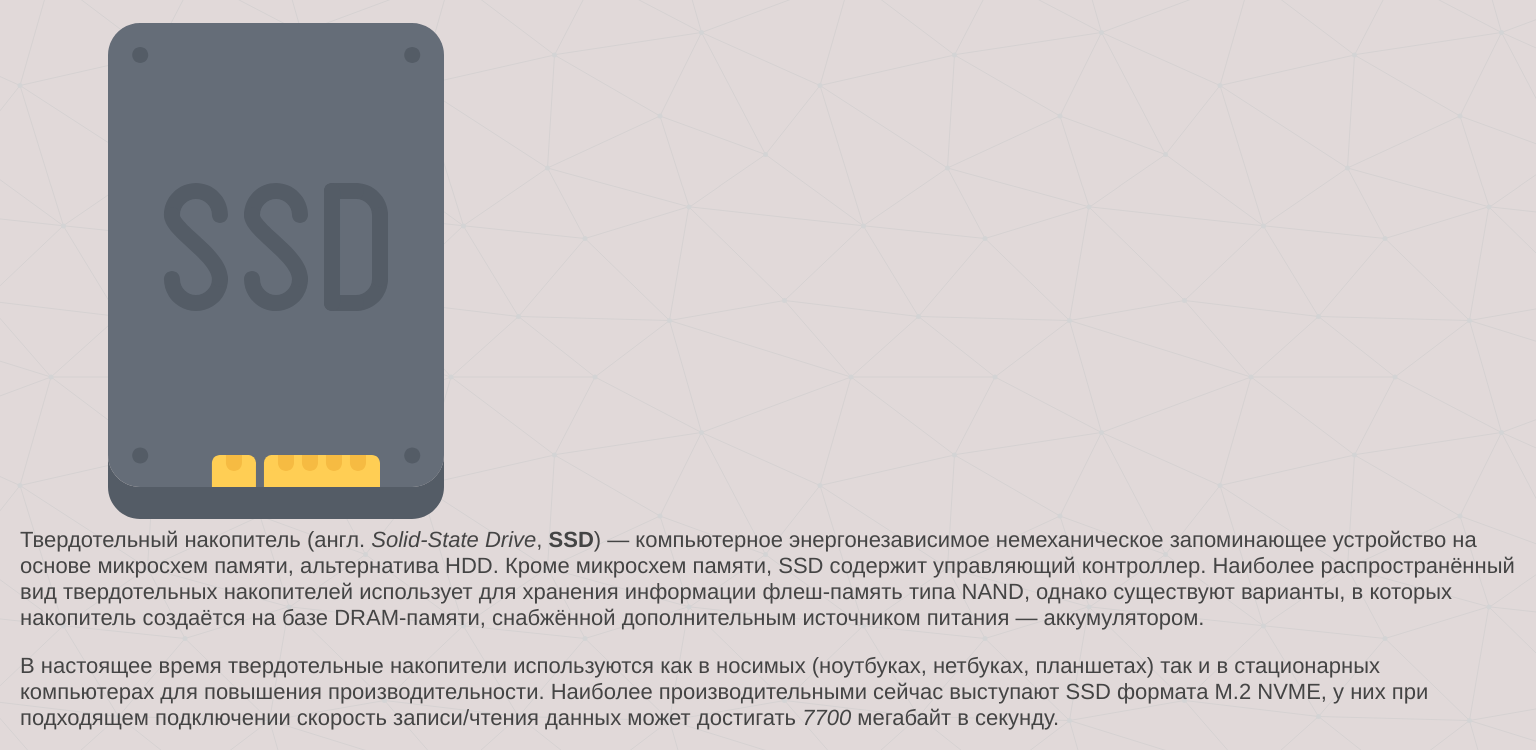
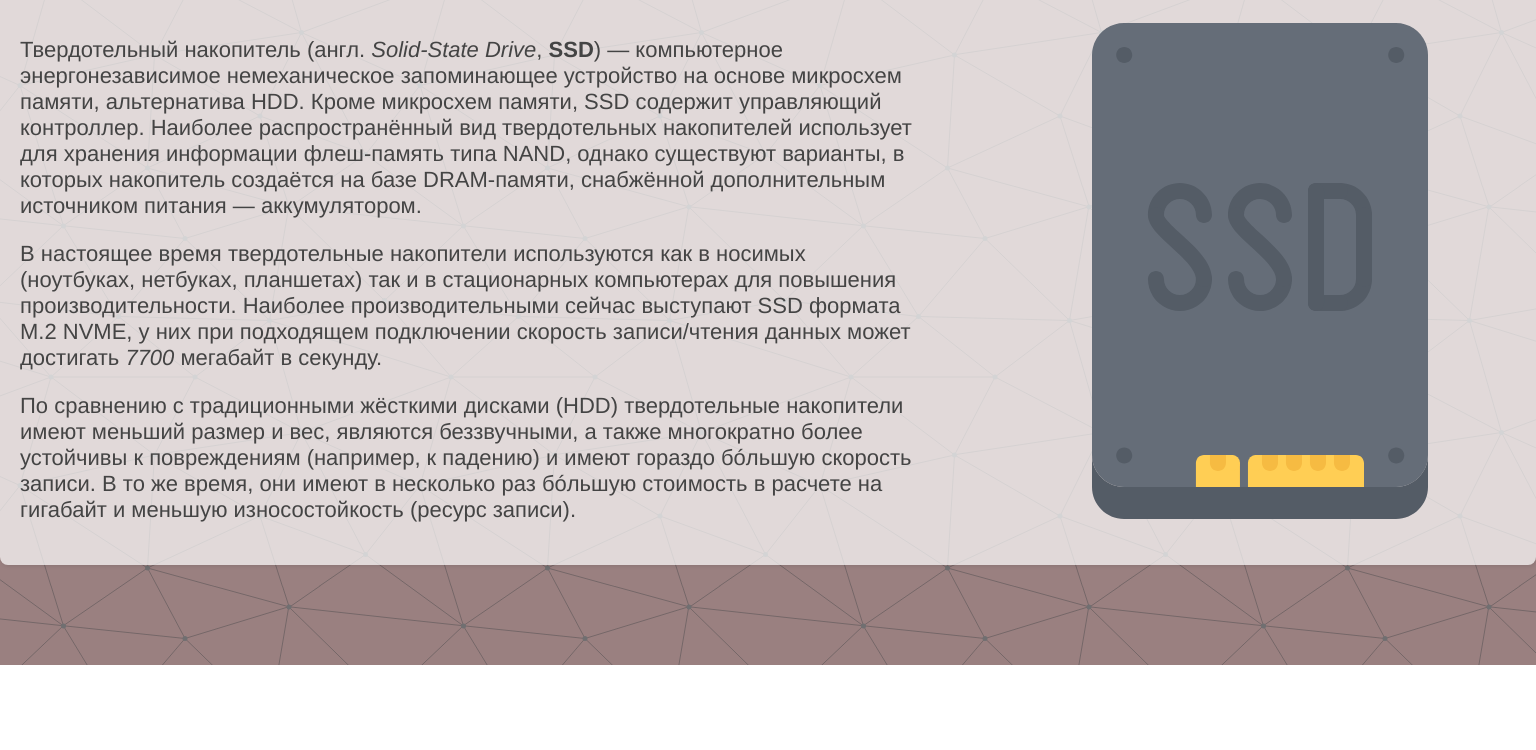
Before and after one commit to Ivan-Kulagin/ivan-kulagin.github.io, a plain HTML site: page index.html in a window 1536 px wide. Shown: the part 214-964 px from the top of the page. After the commit the page ends 879 px from the top, so only its background shows below. Drawn offline with Linux system fonts and the light colour scheme.

Commit message:
upd
sidebar

```diff
--- a/index.html
+++ b/index.html
@@ -1,6 +1,6 @@
 <html>
     <head>
-        <title>Главная</title>
+        <title>Современные SSD</title>
         <meta name="viewport" content="width=device-width, initial-scale=1.0">
         <meta name="msapplication-TileColor" content="#da532c">
         <meta name="theme-color" content="#ffffff">
@@ -25,13 +25,23 @@
             </ul>
         </div>
         <div class="container">
-            <h1>Современные твердотельные накопители</h1>
+           <div class="content-header">
+                <h1>Современные твердотельные накопители</h1>
+           </div>
+           <div class ="content-container">
+                <div class="mimg">
+                    <img src = "images/index/ssd.svg">
+                </div>
+                <div class="content">
+                    <p>Твердотельный накопитель (англ. <i>Solid-State Drive</i>, <b>SSD</b>) — компьютерное энергонезависимое немеханическое запоминающее устройство на основе микросхем памяти, альтернатива HDD. Кроме микросхем памяти, SSD содержит управляющий контроллер. Наиболее распространённый вид твердотельных накопителей использует для хранения информации флеш-память типа NAND, однако существуют варианты, в которых накопитель создаётся на базе DRAM-памяти, снабжённой дополнительным источником питания — аккумулятором.</p>
+                    <p>В настоящее время твердотельные накопители используются как в носимых (ноутбуках, нетбуках, планшетах) так и в стационарных компьютерах для повышения производительности. Наиболее производительными сейчас выступают SSD формата M.2 NVME, у них при подходящем подключении скорость записи/чтения данных может достигать <i>7700</i> мегабайт в секунду.</p>
 
-            <p><img src = "images/index/ssd.svg"><br>Твердотельный накопитель (англ. <i>Solid-State Drive</i>, <b>SSD</b>) — компьютерное энергонезависимое немеханическое запоминающее устройство на основе микросхем памяти, альтернатива HDD. Кроме микросхем памяти, SSD содержит управляющий контроллер. Наиболее распространённый вид твердотельных накопителей использует для хранения информации флеш-память типа NAND, однако существуют варианты, в которых накопитель создаётся на базе DRAM-памяти, снабжённой дополнительным источником питания — аккумулятором.</p>
-
-            <p>В настоящее время твердотельные накопители используются как в носимых (ноутбуках, нетбуках, планшетах) так и в стационарных компьютерах для повышения производительности. Наиболее производительными сейчас выступают SSD формата M.2 NVME, у них при подходящем подключении скорость записи/чтения данных может достигать <i>7700</i> мегабайт в секунду.</p>
-
-            <p>По сравнению с традиционными жёсткими дисками (HDD) твердотельные накопители имеют меньший размер и вес, являются беззвучными, а также многократно более устойчивы к повреждениям (например, к падению) и имеют гораздо бóльшую скорость записи. В то же время, они имеют в несколько раз бóльшую стоимость в расчете на гигабайт и меньшую износостойкость (ресурс записи).</p>
+                    <p>По сравнению с традиционными жёсткими дисками (HDD) твердотельные накопители имеют меньший размер и вес, являются беззвучными, а также многократно более устойчивы к повреждениям (например, к падению) и имеют гораздо бóльшую скорость записи. В то же время, они имеют в несколько раз бóльшую стоимость в расчете на гигабайт и меньшую износостойкость (ресурс записи).</p>
+                </div>
+                <div class = "sidebar">
+                    <img src = "images/index/ssd.svg">
+                </div>
+            </div>
         </div>
         <script src = "script.js"></script>
     </body>
--- a/style.css
+++ b/style.css
@@ -129,6 +129,65 @@ a {
   top:0;
 }
 
+.container {
+  border-radius: 8px;
+  background-color: rgba(255, 255, 255, 0.7);
+  box-shadow: 1px 1px 4px 0 rgba(0,0,0,.1);
+  margin: 0 auto;
+  max-width: 1680px;
+  padding: 20px;
+  font-size: 22px;
+  color: #444;
+}
+
+.container .content-header{
+    display: inline;
+    background: none;
+    box-shadow: none;
+    text-align: center;
+}
+
+.container .content-container {
+   display: flex;
+}
+
+
+/*            */
+/*   Mobile   */
+/*            */
+
+.container .mimg {
+    display: block;
+    text-align: center;
+    max-width: 100%;
+
+}
+
+.container .content-container {
+   display: inline-block;
+}
+
+/*            */
+/* Widescreen */
+/*            */
+
+.container .content{
+  width: 100%;
+  float: left;
+}
+
+.container .sidebar{
+  width: 100%;
+  float: left;
+  display: none;
+}
+
+
+/*            */
+/*   Media    */
+/*            */
+
+
 @media (min-width: 1000px) {
   .header li {
     float: left;
@@ -146,19 +205,28 @@ a {
   .header .menu-icon {
     display: none;
   }
+  .container .content-header {
+    text-align: left;
+  }
 }
 
-.container {
-  border-radius: 8px;
-  background-color: rgba(255, 255, 255, 0.7);
-  box-shadow: 1px 1px 4px 0 rgba(0,0,0,.1);
-  margin: 0 auto;
-  max-width: 1680px;
-  padding: 20px;
-  font-size: 22px;
-  color: #444;
+@media (min-width: 1515px) {
+  .container .sidebar img {
+    max-width: 100%;
+    display: inherit;
+    float: right;
+  }
+  .container .mimg {
+    display: none;
+  }
+  .container .content-container {
+    display: flex;
+  }
+  .container .content {
+    width: 60%;
+  }
+  .container .sidebar {
+    width: 40%;
+    display: block;
+  }
 }
-
-.container img {
-    max-width: 100%;
-}
```
